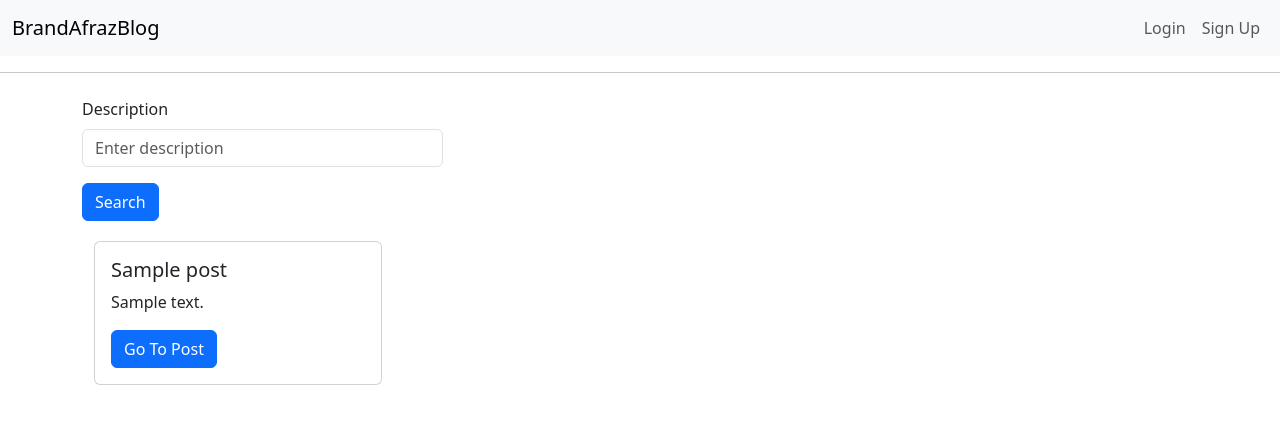
After one commit to HoutanTV/django-class1-blog, a Django app: page /blog/post/search/ in a window 1280 px wide. The commit adds this page. Shown: the top 424 px of the page. Run offline with Django 5.2, Linux system fonts and the light colour scheme; tables that the repository leaves empty hold one stand-in row (values such as "Sample post").

Commit message:
session 20

```diff
--- a/blog/urls.py
+++ b/blog/urls.py
@@ -1,8 +1,10 @@
 from django.urls import path
-from .views import post_list_view, PostCreateView, PostListView, login_required
+from .views import post_list_view, PostCreateView, PostListView, login_required, post_view, post_search_view
 
 
 urlpatterns = [
     path('posts/', PostListView.as_view(), name='posts_list'),
     path('create-post/', login_required(PostCreateView.as_view()), name='create_post'),
+    path('post/<int:id>/', post_view, name='post_page'),
+    path('post/search/', post_search_view, name='post_search')
 ]
--- a/blog/views.py
+++ b/blog/views.py
@@ -39,3 +39,25 @@ class PostCreateView(CreateView):
         obj.author = self.request.user
         obj.save()
         return super().form_valid(form)
+
+
+def post_view(request, id):
+    post = Post.objects.get(id=id)
+    return render(request, 'Post.html', {'post': post})
+
+
+def post_search_view(request):
+    title = request.GET.get('title')
+    description = request.GET.get('desc')
+    category = request.GET.get('category')
+    fields = {}
+
+    if title:
+        fields['title__icontains'] = title
+    if description:
+        fields['description__icontains'] = description
+    if category:
+        fields['category__title'] = category
+
+    queryset = Post.objects.filter(**fields)
+    return render(request, 'postsearch.html', {"posts": queryset})
--- /dev/null
+++ b/templates/postsearch.html
@@ -0,0 +1,59 @@
+{%extends "base.html"%}
+
+{%block title%}
+Post search
+{%endblock%}
+
+{%block content%}
+ <!-- Search Form -->
+        <form method="get" action="/blog/post/search" class="row g-3" style="margin-bottom: 20px">
+            <!-- Field for Description -->
+            <div class="col-md-4">
+                <label for="desc" class="form-label">Description</label>
+                <input type="text" class="form-control" id="desc" name="desc" placeholder="Enter description" value="{{ request.GET.desc|default:'' }}">
+
+                <button type="submit" class="btn btn-primary mt-3">Search</button>
+            </div>
+            <!-- Submit Button -->
+
+        </form>
+
+
+<div class="container">
+    <div class="row">
+        {%for post in posts%}
+
+        <div class="col-sm-4">
+            <div class="card" style="width: 18rem;">
+                <div class="card-body">
+                    <h5 class="card-title">{{post.title}}</h5>
+                    <p class="card-text" id="text">{{post.description}}</p>
+                    <a href="/blog/post/{{post.id}}/" class="btn btn-primary">Go To Post</a>
+                </div>
+            </div>
+        </div>
+
+        {%endfor%}
+    </div>
+</div>
+
+<script>
+    // Select the paragraph element
+    const textElement = document.getElementById('text');
+
+    // Get the full text
+    const fullText = textElement.innerText;
+
+    // Split the text by spaces to get the words
+    const words = fullText.split(' ');
+
+    // Check if the text has more than 15 words
+    if (words.length > 15) {
+        // Keep only the first 15 words and add '...'
+        const truncatedText = words.slice(0, 15).join(' ') + '...';
+
+        // Set the truncated text back to the paragraph element
+        textElement.innerText = truncatedText;
+    }
+</script>
+{%endblock%}
```
Also changed, not shown: templates/Post.html (added, +36 -0 lines), templates/HomePage.html (line endings or trailing spaces).
